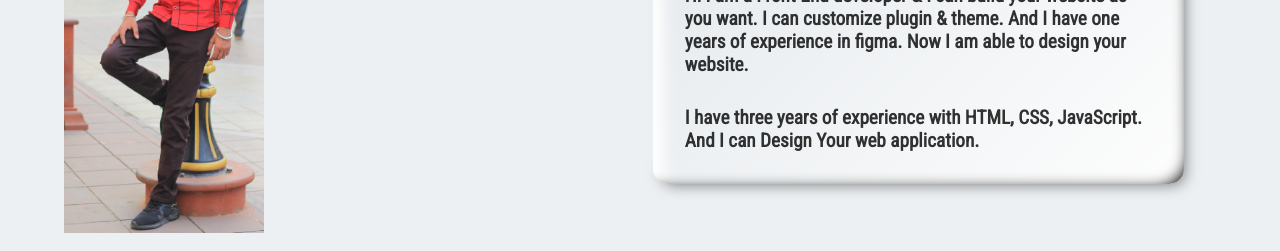
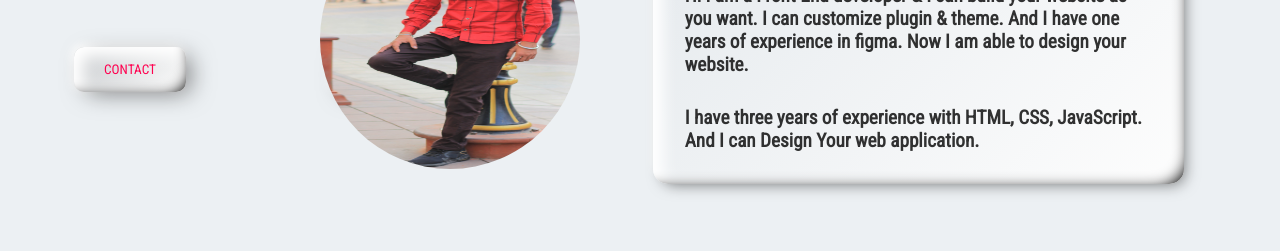
Before and after one commit to karmveersarwara/my, a plain HTML site: page index.html in a window 1280 px wide. Shown: the part 251-502 px from the top of the page. Drawn offline with Linux system fonts and the light colour scheme.

Commit message:
Update freelancer.css

```diff
--- a/freelancer.css
+++ b/freelancer.css
@@ -22,8 +22,7 @@ nav{ background-color: #ecf0f3;
 	/*padding-bottom: 3%;*/
 }
 nav img{
-	width: 200px;
-	height: auto;
+	width: 260px; height: 260px;position:absolute;top: 20%;left: 50%; border-radius: 50%;
 	/*padding-top: 90px;*/
 	/*margin-left: 49%;
     transform: translate(-50%,0px);*/
```
